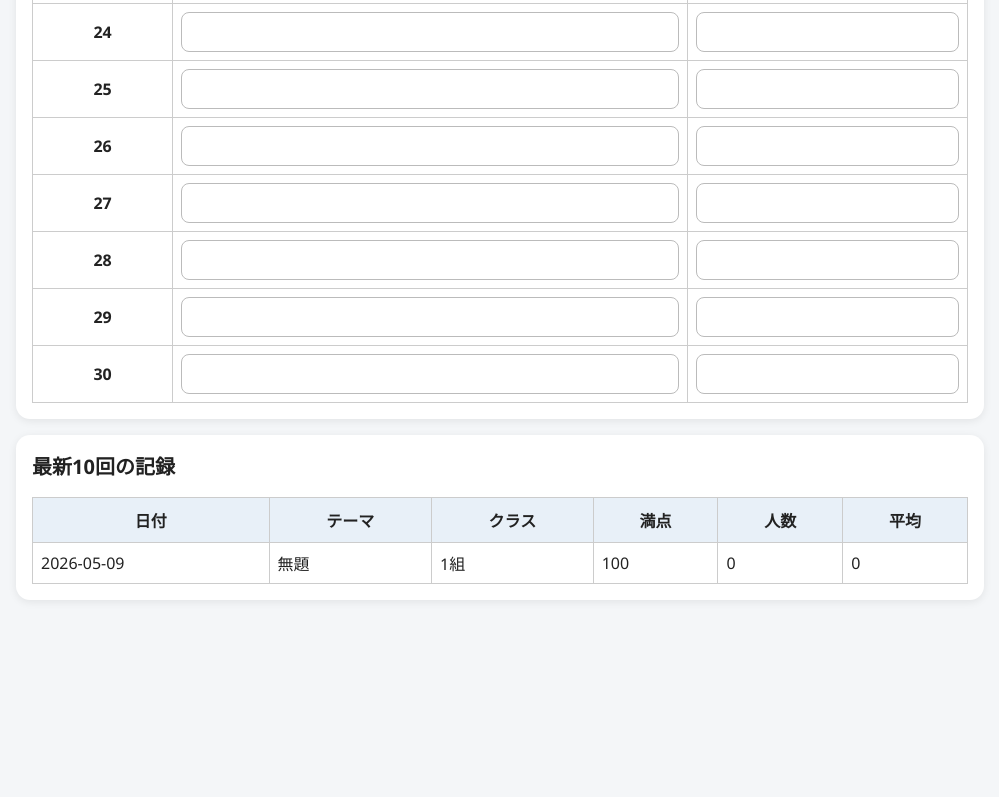
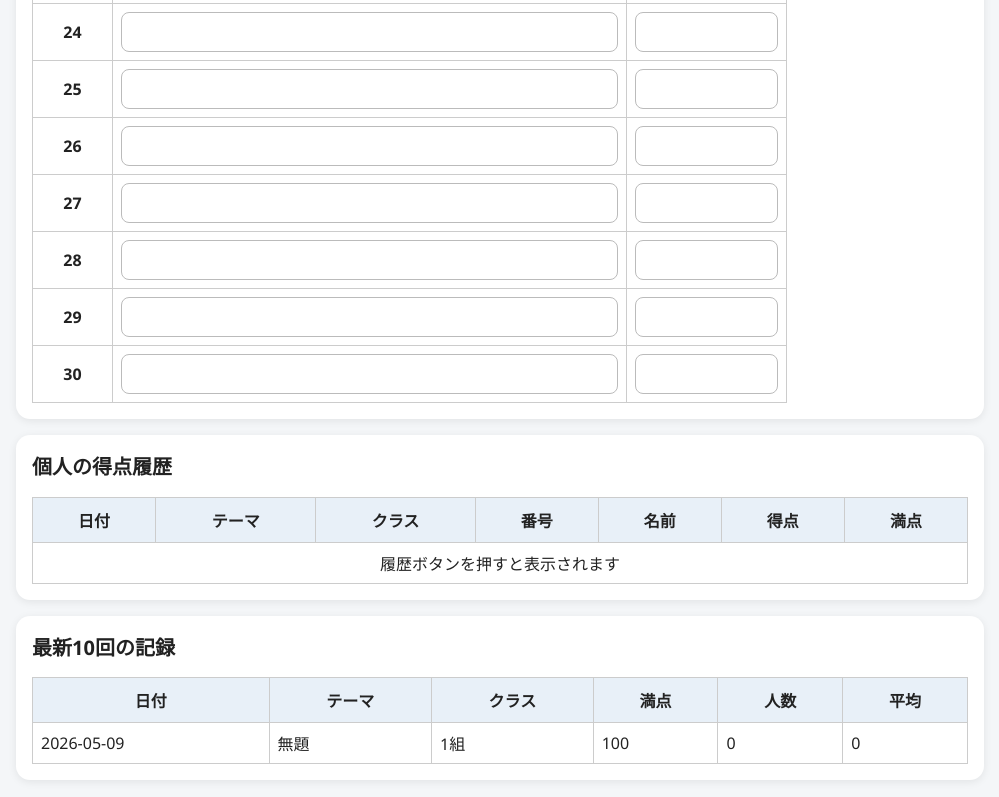
Before and after one commit to oita-joho/tokumori, a plain HTML site: page index.html in a window 1280 px wide. Shown: the part 1860-2657 px from the top of the page, without its empty margins (140-1139 px from the left). Before the commit the page ends 2492 px from the top, so only its background shows below. Drawn offline with Linux system fonts and the light colour scheme.

Commit message:
Update index.html

```diff
--- a/index.html
+++ b/index.html
@@ -75,9 +75,32 @@
             <th>番号</th>
             <th>名前</th>
             <th>得点</th>
+            <th>履歴</th>
           </tr>
         </thead>
         <tbody id="scoreBody"></tbody>
+      </table>
+    </section>
+
+    <section class="card">
+      <h2 id="studentHistoryTitle">個人の得点履歴</h2>
+      <table>
+        <thead>
+          <tr>
+            <th>日付</th>
+            <th>テーマ</th>
+            <th>クラス</th>
+            <th>番号</th>
+            <th>名前</th>
+            <th>得点</th>
+            <th>満点</th>
+          </tr>
+        </thead>
+        <tbody id="studentHistoryBody">
+          <tr>
+            <td colspan="7" style="text-align:center;">履歴ボタンを押すと表示されます</td>
+          </tr>
+        </tbody>
       </table>
     </section>
 
```
